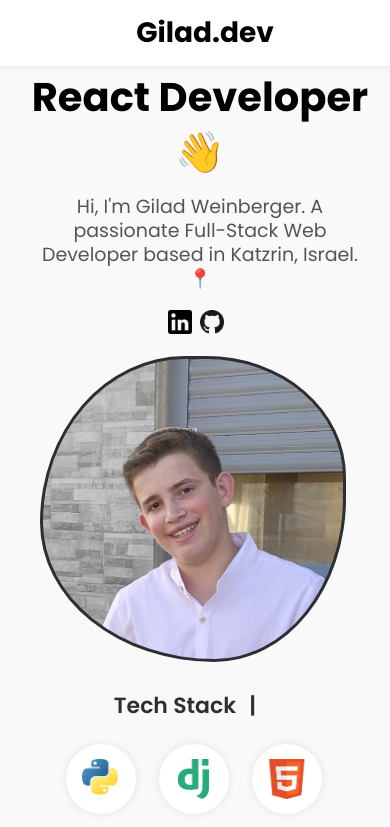
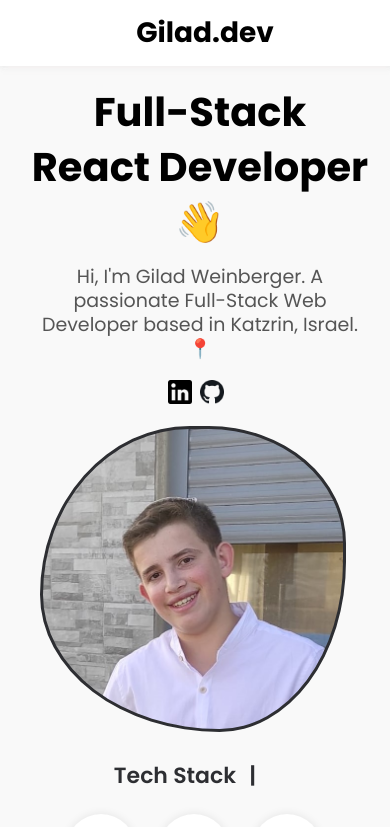
Before and after one commit to Gilad-Weinberger/portfolio, a React (Vite) app: page / in a window 390 px wide. Shown: the top 827 px of the page. Built offline with nearby package versions, Linux system fonts and the light colour scheme; a web font is replaced by a local one.

Commit message:
make me-lang padding bigger

```diff
--- a/src/index.scss
+++ b/src/index.scss
@@ -427,7 +427,7 @@ body {
     }
   }
   .me-lang {
-    padding-top: 30px;
+    padding-top: 100px;
     display: flex;
     flex-direction: column;
     padding-bottom: 50px;
```
